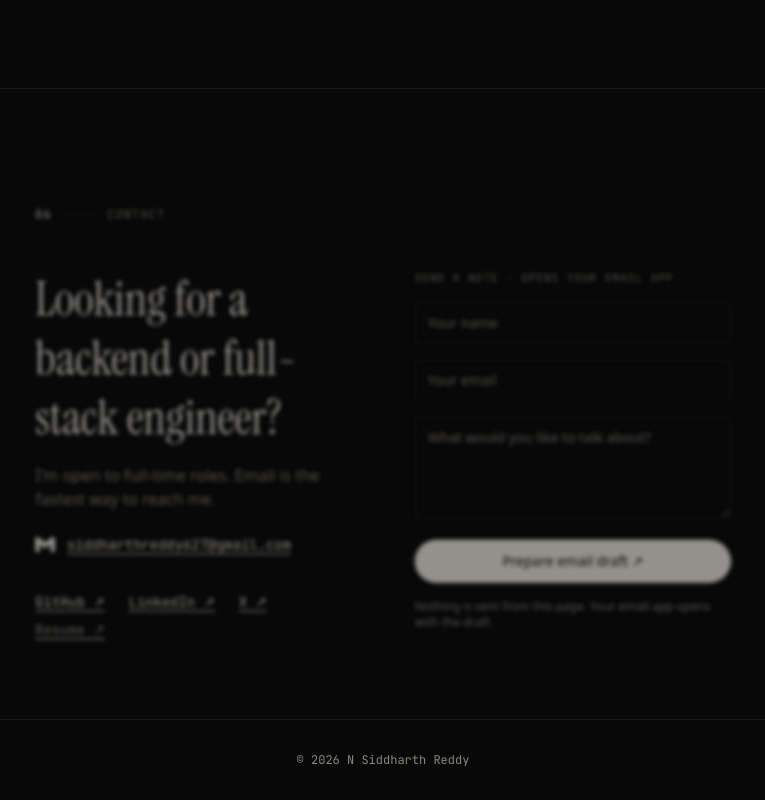
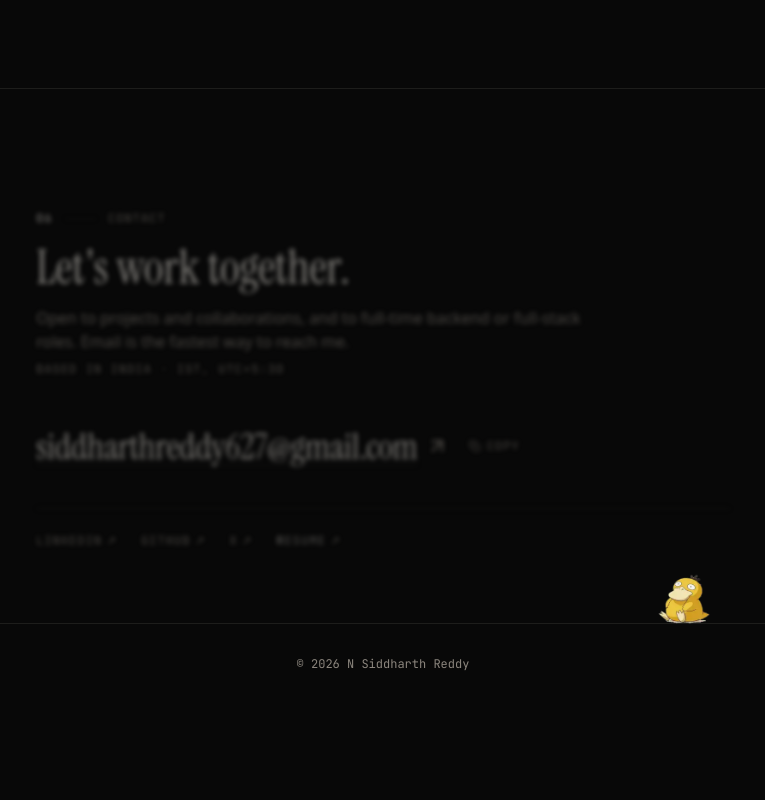
Before and after one commit to siddreddy07/Sidd-portfolio, a React (Vite) app: page / in a window 1280 px wide. Shown: the part 4274-5074 px from the top of the page, without its empty margins (257-1022 px from the left). After the commit the page ends 4978 px from the top, so only its background shows below. Built offline with nearby package versions, Linux system fonts and the light colour scheme; no server answers; a web font is replaced by a local one.

Commit message:
Simplify the contact section and add a mascot
Contact is now a heading, an email link with copy, and a row of links. An animated mascot sits on the section's bottom-right edge, with a still frame for reduced motion.

Co-Authored-By: Claude Opus 5.5 <noreply@anthropic.com>

```diff
--- a/src/components/home/Contact.tsx
+++ b/src/components/home/Contact.tsx
@@ -1,63 +1,92 @@
-import type { FormEvent } from "react";
-import { SiGmail } from "react-icons/si";
+import { useEffect, useState } from "react";
+import { FiArrowUpRight, FiCheck, FiCopy } from "react-icons/fi";
 import { SITE } from "../../config/site";
 import Section from "../ui/Section";
 import { AnimatedShinyText } from "../ui/AnimatedShinyText";
 
-const link = "underline underline-offset-4 hover:text-accent-text";
-const field = "w-full border border-border-studio bg-transparent px-3 py-2.5 text-sm outline-none transition-colors placeholder:text-text-secondary focus:border-accent-lime";
+const links = [
+  { label: "LinkedIn", href: SITE.linkedin },
+  { label: "GitHub", href: SITE.github },
+  { label: "X", href: SITE.x },
+  { label: "Resume", href: SITE.resume },
+];
+
+function CopyEmail() {
+  const [copied, setCopied] = useState(false);
+  useEffect(() => {
+    if (!copied) return;
+    const id = setTimeout(() => setCopied(false), 1800);
+    return () => clearTimeout(id);
+  }, [copied]);
+
+  return (
+    <button
+      type="button"
+      onClick={() => navigator.clipboard?.writeText(SITE.email).then(() => setCopied(true), () => {})}
+      aria-label="Copy email address"
+      className="inline-flex items-center gap-1.5 font-mono text-xs uppercase tracking-widest text-text-secondary transition-colors hover:text-text-primary"
+    >
+      {copied ? <FiCheck aria-hidden /> : <FiCopy aria-hidden />}
+      <span aria-live="polite">{copied ? "Copied" : "Copy"}</span>
+    </button>
+  );
+}
+
+// Animated mascot sitting on the section's bottom edge, at the right of the content column. The image has ~8.5%
+// empty space under the feet, so it is shifted down by that much. Still frame for reduced motion.
+function Mascot() {
+  return (
+    <div aria-hidden className="pointer-events-none absolute inset-x-0 bottom-0 select-none">
+      <div className="mx-auto flex max-w-3xl justify-end px-5 md:px-8">
+        <picture className="block w-14 translate-y-[8.5%] sm:w-20 md:w-24">
+          <source srcSet="/mascot-still.webp" media="(prefers-reduced-motion: reduce)" />
+          <img src="/mascot.webp" alt="" width={224} height={318} loading="lazy" decoding="async" className="h-auto w-full" />
+        </picture>
+      </div>
+    </div>
+  );
+}
 
 export default function Contact() {
-  // Opens the visitor's mail app with a draft; nothing is sent from the site.
-  function draft(e: FormEvent<HTMLFormElement>) {
-    e.preventDefault();
-    const f = new FormData(e.currentTarget);
-    const name = String(f.get("name") ?? "").trim();
-    const from = String(f.get("email") ?? "").trim();
-    const message = String(f.get("message") ?? "").trim();
-    const subject = `Hello from ${name || "your portfolio"}`;
-    const body = `${message}\n\n${name}${from ? `\n${from}` : ""}`;
-    window.location.href = `mailto:${SITE.email}?subject=${encodeURIComponent(subject)}&body=${encodeURIComponent(body)}`;
-  }
+  return (
+    <Section
+      id="contact"
+      index="06"
+      label="Contact"
+      decor={<Mascot />}
+      title="Let's work together."
+      aside={
+        <div className="max-w-xl space-y-2">
+          <p className="text-text-secondary">
+            Open to projects and collaborations, and to full-time backend or full-stack roles. Email is the fastest way to reach me.
+          </p>
+          <p className="font-mono text-xs uppercase tracking-widest text-text-secondary">Based in India · IST, UTC+5:30</p>
+        </div>
+      }
+    >
+      <div className="flex flex-wrap items-center gap-x-5 gap-y-3">
+        <a
+          href={`mailto:${SITE.email}`}
+          className="group inline-flex min-w-0 items-center gap-2 break-all font-display text-2xl leading-tight sm:text-3xl md:text-4xl"
+        >
+          <span className="underline decoration-border-studio decoration-1 underline-offset-[6px] transition-colors group-hover:decoration-text-primary">
+            {SITE.email}
+          </span>
+          <FiArrowUpRight aria-hidden className="size-5 shrink-0 text-text-secondary transition-transform group-hover:-translate-y-0.5 group-hover:translate-x-0.5 md:size-6" />
+        </a>
+        <CopyEmail />
+      </div>
 
-  return (
-    <Section id="contact" index="06" label="Contact">
-      <div className="mx-auto flex max-w-xl flex-col items-start gap-8 text-left md:gap-10 lg:grid lg:max-w-5xl lg:grid-cols-2 lg:gap-16">
-        <div>
-          <h3 className="font-display text-3xl leading-tight md:text-5xl">Looking for a backend or full-stack engineer?</h3>
-          <p className="mt-4 text-text-secondary">I'm open to full-time roles. Email is the fastest way to reach me.</p>
-          <a href={`mailto:${SITE.email}`} className="group mt-6 inline-flex items-center gap-3 break-all font-mono text-sm hover:text-accent-text">
-            <SiGmail size={20} aria-hidden className="shrink-0 transition-transform duration-200 group-hover:-rotate-6 group-hover:scale-110" />
-            <span className="underline underline-offset-4">{SITE.email}</span>
-          </a>
-          <ul className="mt-5 flex flex-wrap gap-x-5 gap-y-2 font-mono text-sm md:mt-8 md:gap-x-6">
-            <li><a className={link} href={SITE.github} target="_blank" rel="noreferrer">GitHub ↗</a></li>
-            <li><a className={link} href={SITE.linkedin} target="_blank" rel="noreferrer">LinkedIn ↗</a></li>
-            <li><a className={link} href={SITE.x} target="_blank" rel="noreferrer">X ↗</a></li>
-            <li><a className={link} href={SITE.resume} target="_blank" rel="noreferrer"><AnimatedShinyText shimmerWidth={60}>Resume ↗</AnimatedShinyText></a></li>
-          </ul>
-        </div>
-
-        <form onSubmit={draft} className="w-full space-y-3 text-left md:space-y-4">
-          <p className="font-mono text-[11px] uppercase tracking-widest text-text-secondary">Send a note · opens your email app</p>
-          <label className="block">
-            <span className="sr-only">Your name</span>
-            <input name="name" required autoComplete="name" placeholder="Your name" className={field} />
-          </label>
-          <label className="block">
-            <span className="sr-only">Your email</span>
-            <input name="email" type="email" required autoComplete="email" placeholder="Your email" className={field} />
-          </label>
-          <label className="block">
-            <span className="sr-only">Message</span>
-            <textarea name="message" required rows={4} placeholder="What would you like to talk about?" className={field} />
-          </label>
-          <button type="submit" className="w-full rounded-full bg-accent-lime px-5 py-3 text-sm font-medium text-on-accent transition-transform hover:-translate-y-0.5 active:scale-95">
-            Prepare email draft ↗
-          </button>
-          <p className="hidden text-xs text-text-secondary md:block">Nothing is sent from this page. Your email app opens with the draft.</p>
-        </form>
-      </div>
+      <ul className="mb-8 mt-8 flex flex-wrap gap-x-6 gap-y-3 border-t border-border-studio pt-6 font-mono text-xs uppercase tracking-widest md:mb-0 md:mt-10">
+        {links.map(({ label, href }) => (
+          <li key={label}>
+            <a href={href} target="_blank" rel="noreferrer" className="group inline-flex items-center gap-1 text-text-secondary transition-colors hover:text-text-primary">
+              {label === "Resume" ? <AnimatedShinyText shimmerWidth={60}>Resume</AnimatedShinyText> : label}
+              <span aria-hidden className="transition-transform group-hover:-translate-y-0.5 group-hover:translate-x-0.5">↗</span>
+            </a>
+          </li>
+        ))}
+      </ul>
     </Section>
   );
 }
```
Also changed, not shown: public/mascot-still.webp (added), public/mascot.webp (added).
